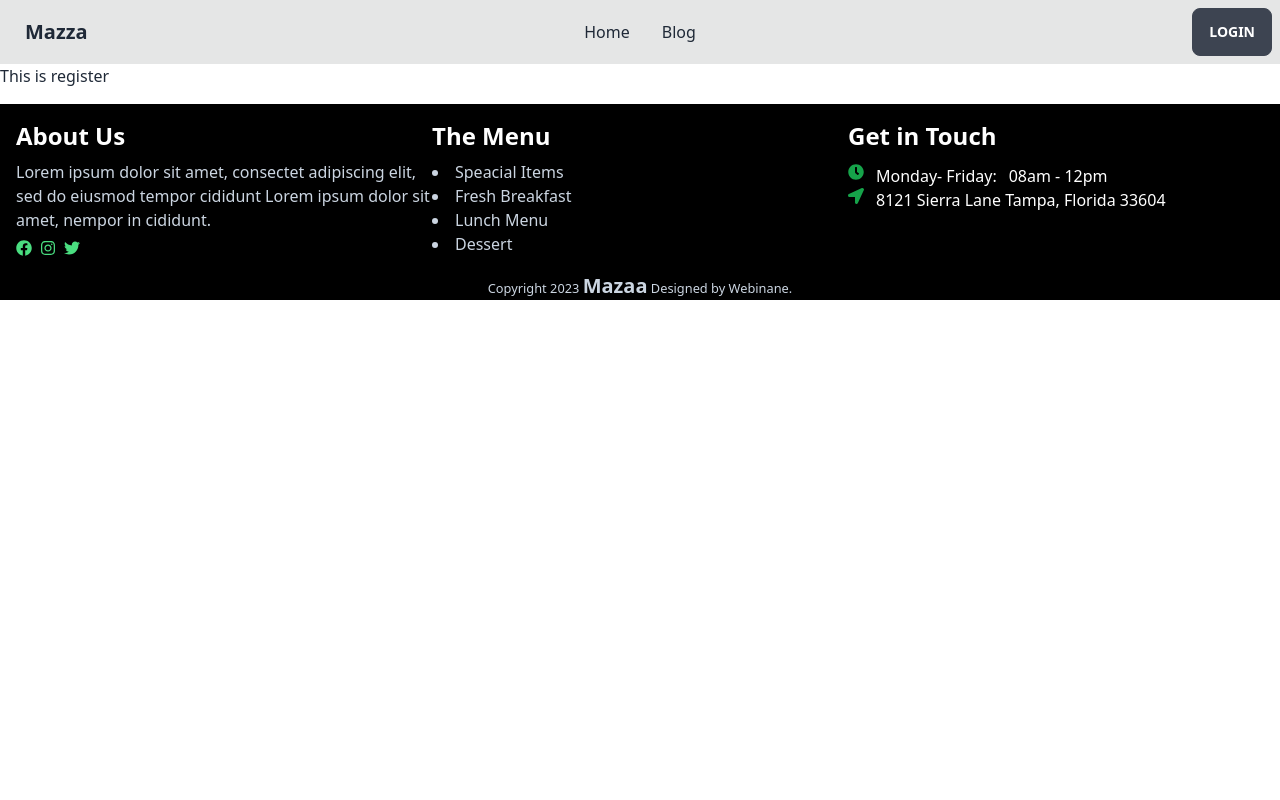
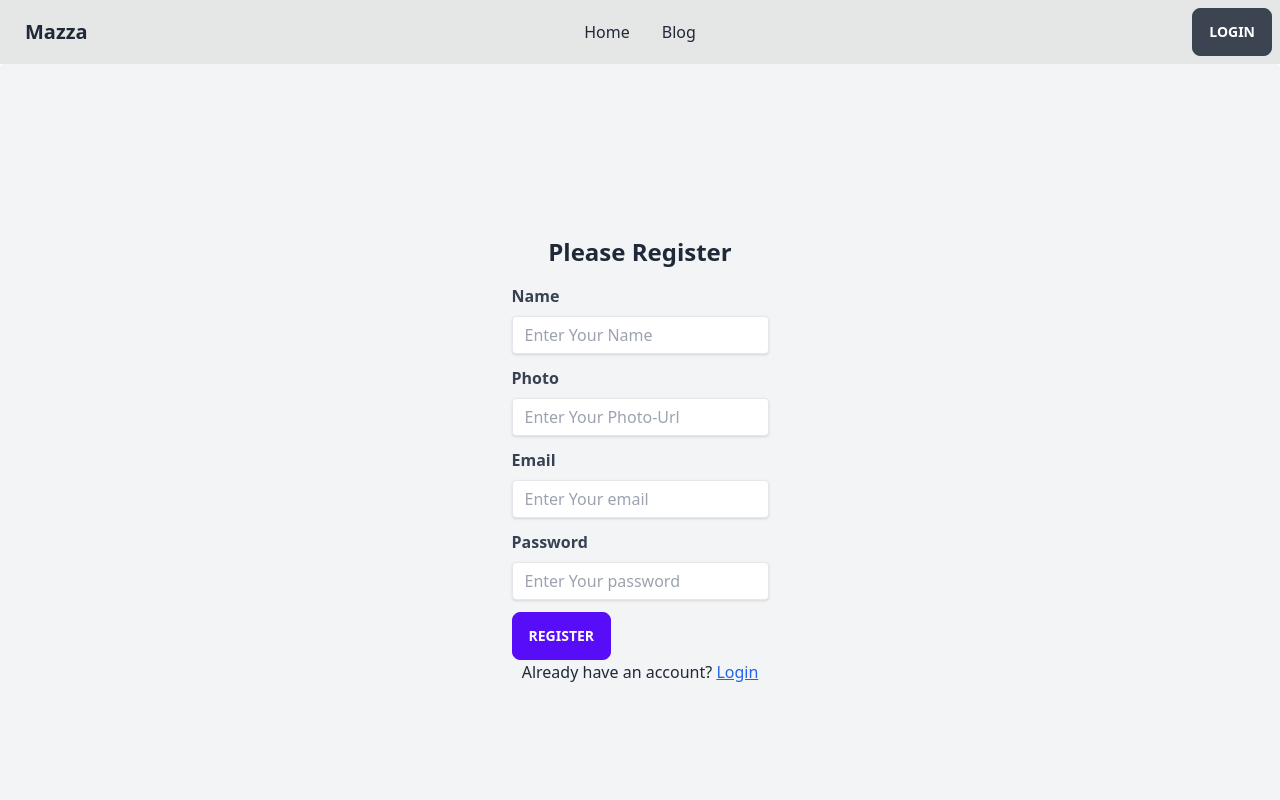
Before and after one commit to Shakib3268/the-chef-client, a React (Vite) app: page /register in a window 1280 px wide. Shown: the top 800 px of the page. Built offline with nearby package versions, Linux system fonts and the light colour scheme.

Commit message:
chef data

```diff
--- a/src/pages/Header/Header.jsx
+++ b/src/pages/Header/Header.jsx
@@ -31,7 +31,7 @@ const Header = () => {
               tabIndex={0}
               className="menu menu-compact dropdown-content mt-3 p-2 shadow bg-base-100 rounded-box w-52"
             >
-              <li className="active-link">
+              <li>
                 <Link to='/'>Home</Link>
               </li>
               <Link to='blog'>Blog</Link>
@@ -41,7 +41,7 @@ const Header = () => {
         </div>
         <div className="navbar-center hidden lg:flex">
           <ul className="menu menu-horizontal px-1">
-            <li className="active-link">
+            <li>
               <Link to='/'>Home</Link>
             </li>
             <li tabIndex={0}>
@@ -53,7 +53,7 @@ const Header = () => {
             {user && <p><FaUserCircle style={{fontSize:'1.5rem'}}></FaUserCircle></p>}
           {user ?
            <a className="btn">LogOut</a>:
-           <Link to='login'><a className="btn">Login</a></Link>
+           <Link to='login'><button className="btn">Login</button></Link>
           }
 
         </div>
--- a/src/pages/Home/Chef/ChefData.jsx
+++ b/src/pages/Home/Chef/ChefData.jsx
@@ -1,5 +1,7 @@
 import React, { useState } from 'react';
 import { useEffect } from 'react';
+import { Outlet } from 'react-router-dom';
+import Home from '../Home/Home';
 import Chef from '../SingleChef/Chef';
 
 const ChefData = () => {
@@ -13,6 +15,7 @@ const ChefData = () => {
     },[])
     return (
         <div>
+            <Outlet></Outlet>
 
             <h2 className='text-center mt-3 mb-3 text-2xl font-semibold underline'>Our Chef</h2>
           <div className='grid lg:grid-cols-2 gap-2'>
--- a/src/pages/Login/Login.jsx
+++ b/src/pages/Login/Login.jsx
@@ -1,24 +1,24 @@
 import React from 'react';
-import { Link } from 'react-router-dom';
+import { Form, Link } from 'react-router-dom';
 
 const Login = () => {
     return (
         <div className="max-w-md mx-auto my-10 bg-white p-5 rounded-md shadow-md">
             <h2 className="text-2xl font-bold mb-5">Login</h2>
-  <form>
+  <Form>
     <div className="mb-5">
-      <label for="email" className="block text-gray-700 font-bold mb-2">Email</label>
+      <label className="block text-gray-700 font-bold mb-2">Email</label>
       <input type="email" id="email" name="email" placeholder="you@example.com" className="border-gray-400 border-2 p-2 w-full rounded-md focus:outline-none focus:border-blue-400"required/>
     </div>
     <div className="mb-5">
-      <label for="password" className="block text-gray-700 font-bold mb-2">Password</label>
+      <label className="block text-gray-700 font-bold mb-2">Password</label>
       <input type="password" id="password" name="password" placeholder="********" className="border-gray-400 border-2 p-2 w-full rounded-md focus:outline-none focus:border-blue-400" required/>
     </div>
     <div className="mb-5">
       <button type="submit" className="bg-blue-500 text-white font-bold py-2 px-4 rounded focus:outline-none focus:shadow-outline hover:bg-blue-600">Login</button>
     </div>
-    <p>Don't have an account? <Link to='register' className='text-red-400 underline'>Register</Link> </p>
-  </form>
+    <p>Don't have an account? <Link to='/register' className='text-red-400 underline'>Register</Link> </p>
+  </Form>
         </div>
     );
 };
--- a/src/pages/Register/Register.jsx
+++ b/src/pages/Register/Register.jsx
@@ -1,11 +1,67 @@
-import React from 'react';
+import React from "react";
+import { useContext } from "react";
+import { Link } from "react-router-dom";
+import { AuthContext } from "../../provider/AuthProvider";
 
 const Register = () => {
-    return (
-        <div>
-            <h2>This is register</h2>
-        </div>
-    );
+  const { createUser } = useContext(AuthContext);
+
+  const handleRegister = (event) => {
+    event.preventDefault();
+    const form = event.target;
+    const name = form.name.value;
+    const photo = form.photo.value
+    const email = form.email.value;
+    const password = form.password.value
+    console.log(name,photo, email,password);
+    createUser(email,password)
+    .then(result => {
+      const creatLogged = result.user
+      console.log(creatLogged)
+    })
+    .catch(error => {
+      console.log(error.message)
+    })
+  };
+
+  return (
+    <div className="flex flex-col items-center justify-center h-screen bg-gray-100 shadow-md rounded px-8 pt-6 pb-8 mb-4">
+      <h1 className="text-2xl font-semibold mb-4">Please Register</h1>
+      <form onSubmit={handleRegister} className ="">
+      <label className ="block text-gray-700 font-bold mb-2">
+        Name
+      </label>
+        <input className="shadow appearance-none border rounded w-full py-2 px-3 text-gray-700 mb-3 leading-tight focus:outline-none focus:shadow-outline"
+        id="name" type="text" name="name" placeholder="Enter Your Name" required />
+        <br />
+        <label className ="block text-gray-700 font-bold mb-2">
+        Photo
+      </label>
+      <input className="shadow appearance-none border rounded w-full py-2 px-3 text-gray-700 mb-3 leading-tight focus:outline-none focus:shadow-outline"
+        id="photo" type="text" name="photo" placeholder="Enter Your Photo-Url" required/>
+        <br />
+        <label class="block text-gray-700 font-bold mb-2">
+        Email
+      </label>
+      <input  className="shadow appearance-none border rounded w-full py-2 px-3 text-gray-700 mb-3 leading-tight focus:outline-none focus:shadow-outline"
+        id="email" type="text" name="email" placeholder="Enter Your email" required/>
+        <br />
+      <label class="block text-gray-700 font-bold mb-2">
+        Password
+      </label>
+      <input  className ="shadow appearance-none border rounded w-full py-2 px-3 text-gray-700 mb-3 leading-tight focus:outline-none focus:shadow-outline"
+        id="password" type="text" name="password" placeholder="Enter Your password" required />
+      <br />
+        <button className="btn btn-primary">Register</button>
+      </form>
+      <p>
+        Already have an account?{" "}
+        <Link className="text-blue-600 underline" to="/login">
+          Login
+        </Link>
+      </p>
+    </div>
+  );
 };
 
 export default Register;
--- a/src/provider/AuthProvider.jsx
+++ b/src/provider/AuthProvider.jsx
@@ -1,5 +1,5 @@
 import React from 'react';
-import {getAuth} from "firebase/auth"
+import {createUserWithEmailAndPassword, getAuth} from "firebase/auth"
 import { createContext } from 'react';
 import app from '../Firebase/firebase.config';
 
@@ -9,7 +9,12 @@ const auth = getAuth(app)
 
 const AuthProvider = ({children}) => {
     const user = null
-    const authInfo = {user
+
+    const createUser = (email,password) =>{
+        return createUserWithEmailAndPassword (auth,email,password)
+    }
+
+    const authInfo = {user,createUser
     }
     return (
         <div>
--- a/src/routes/Router.jsx
+++ b/src/routes/Router.jsx
@@ -25,11 +25,11 @@ const router = createBrowserRouter([
         element: <ChefData></ChefData>,
       },
       {
-        path: 'login',
+        path: '/login',
         element: <Login></Login>
       },
       {
-        path: 'register',
+        path: '/register',
         element: <Register></Register>
       }
     ],
```
